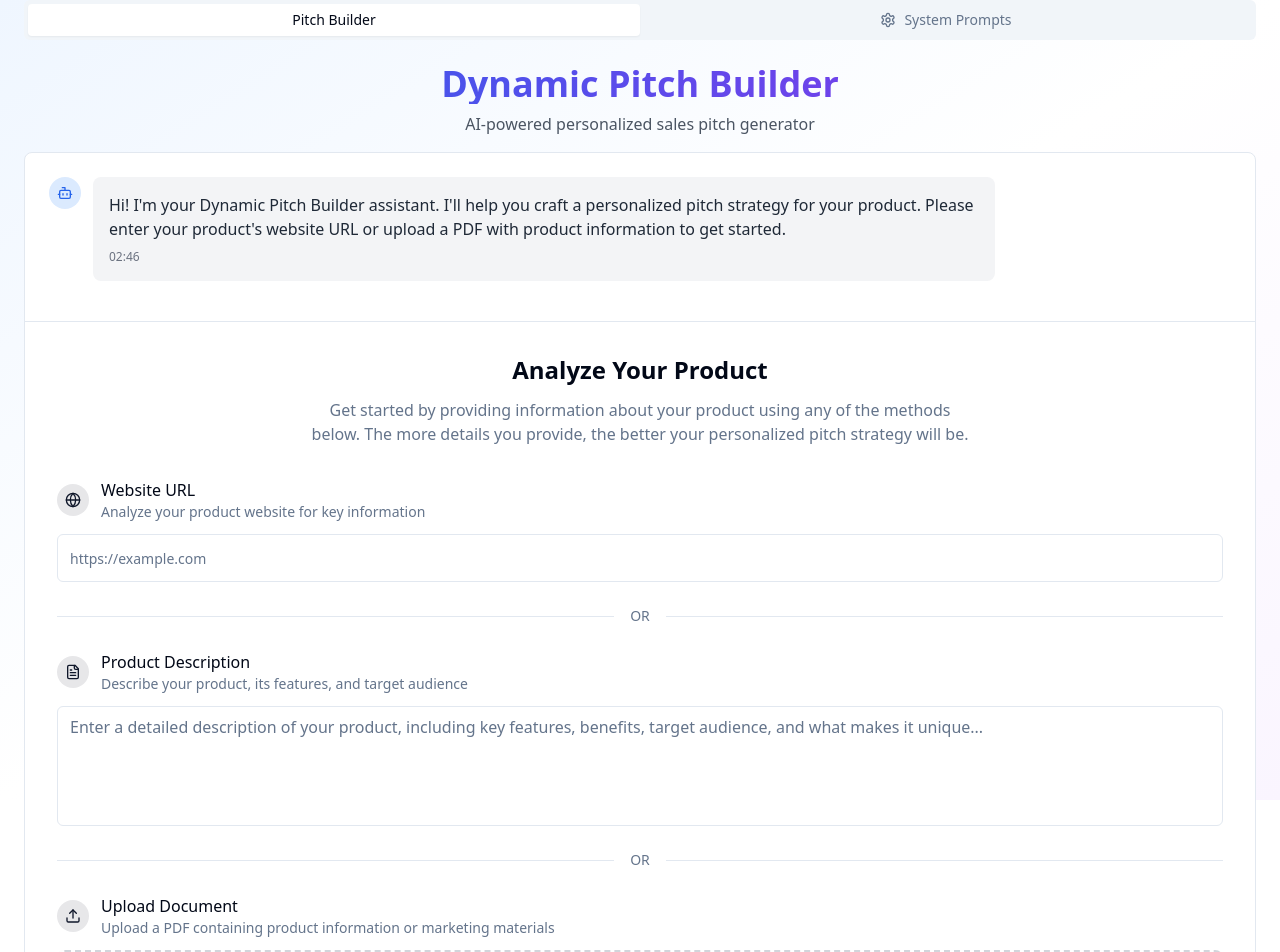
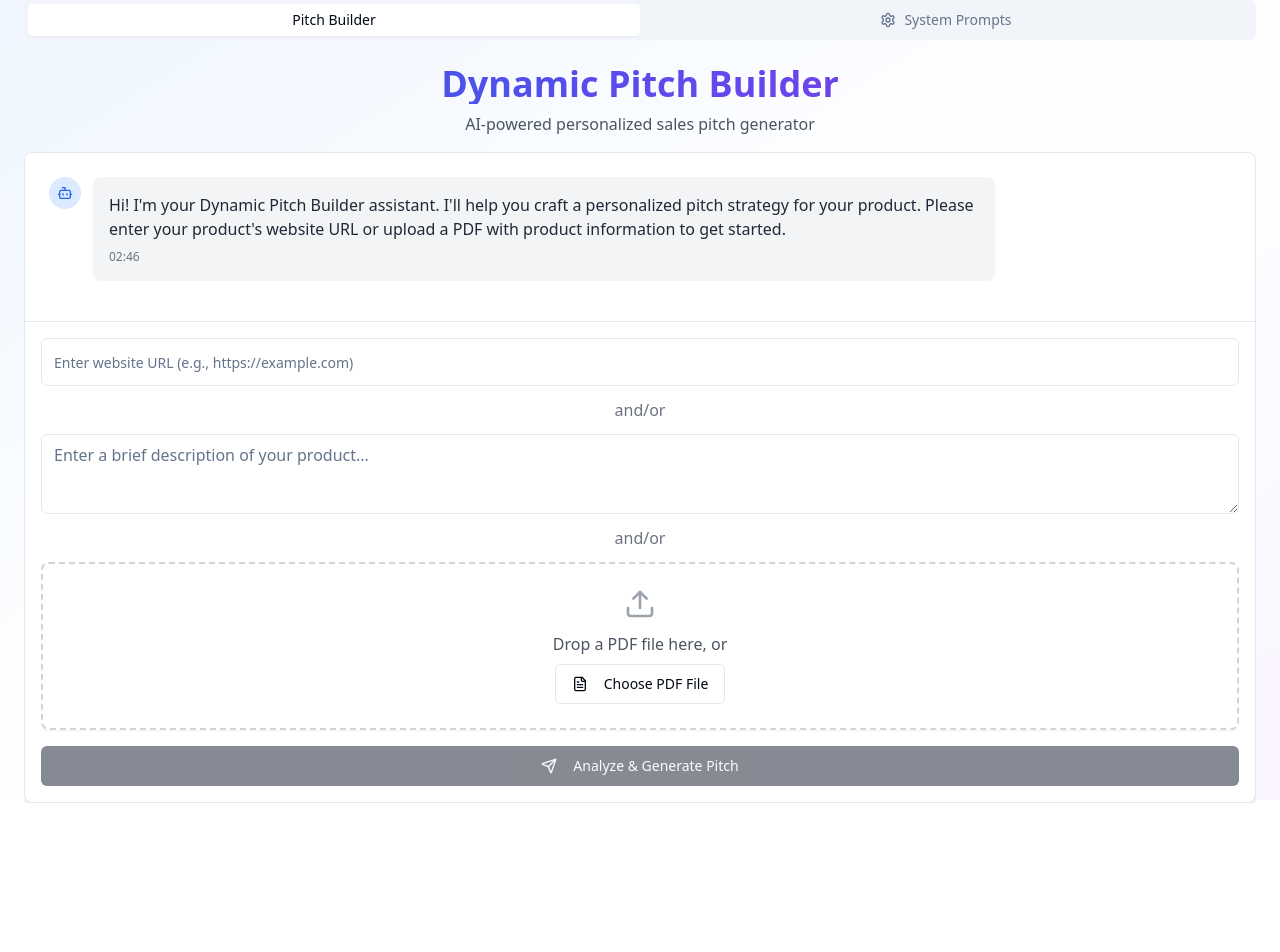
Before and after one commit to adahegh/dynamic-pitch-builder, a React (Vite) app: page / in a window 1280 px wide. Shown: the top 952 px of the page. After the commit the page ends 803 px from the top, so only its background shows below. Built offline with nearby package versions, Linux system fonts and the light colour scheme.

Commit message:
Reverted to commit 5c5c6f2341b8bb057f459ec860876120fb13c8b7

```diff
--- a/src/components/PitchBuilder.tsx
+++ b/src/components/PitchBuilder.tsx
@@ -7,7 +7,6 @@ import { Input } from "@/components/ui/input";
 import { Textarea } from "@/components/ui/textarea";
 import { Card } from "@/components/ui/card";
 import { Badge } from "@/components/ui/badge";
-import { Label } from "@/components/ui/label";
 import { Tabs, TabsContent, TabsList, TabsTrigger } from "@/components/ui/tabs";
 import { ChatMessage } from "./ChatMessage";
 import { FileUpload } from "./FileUpload";
@@ -1869,80 +1868,38 @@ Generated by Dynamic Pitch Builder
             </div>
 
             {step === 'input' && (
-              <div className="border-t bg-background">
-                <div className="p-8 space-y-8">
-                  {/* Header Section */}
-                  <div className="text-center space-y-3">
-                    <h2 className="text-2xl font-bold text-foreground">Analyze Your Product</h2>
-                    <p className="text-muted-foreground text-base max-w-2xl mx-auto">
-                      Get started by providing information about your product using any of the methods below.
-                      The more details you provide, the better your personalized pitch strategy will be.
-                    </p>
-                  </div>
-
-                  {/* Input Methods */}
-                  <div className="space-y-6">
-                    {/* Website URL Section */}
+              <div className="border-t p-4">
+                <div className="space-y-4">
                   <div className="space-y-3">
-                      <div className="flex items-center gap-3">
-                        <div className="flex items-center justify-center w-8 h-8 rounded-full bg-primary/10">
-                          <Globe className="w-4 h-4 text-primary" />
-                        </div>
-                        <div>
-                          <Label className="text-base font-medium text-foreground">Website URL</Label>
-                          <p className="text-sm text-muted-foreground">Analyze your product website for key information</p>
-                        </div>
-                      </div>
-                      <div className="space-y-2">
+                    <div className="flex gap-2">
                       <Input
-                          type="text"
-                          placeholder="https://example.com"
+                        placeholder="Enter website URL (e.g., https://example.com)"
                         value={userInput}
                         onChange={(e) => {
                           setUserInput(e.target.value);
                           updatePromptStrength(e.target.value, 'website', 'website');
                         }}
                         onKeyPress={(e) => e.key === 'Enter' && handleSubmit()}
-                          className="h-12 text-base"
-                        />
+                        className="w-full h-12 text-base"
+                      />
+                    </div>
                     {userInput.trim() && (
                       <div className="flex justify-end">
                         <PromptStrengthIndicator strength={promptStrengths['website'] || 0} fieldKey="website" />
                       </div>
                     )}
-                      </div>
-                    </div>
-
-                    {/* Divider */}
-                    <div className="relative">
-                      <div className="absolute inset-0 flex items-center">
-                        <div className="w-full border-t border-border"></div>
-                      </div>
-                      <div className="relative flex justify-center text-sm">
-                        <span className="bg-background px-4 text-muted-foreground font-medium">OR</span>
-                      </div>
-                    </div>
-
-                    {/* Product Description Section */}
-                    <div className="space-y-3">
-                      <div className="flex items-center gap-3">
-                        <div className="flex items-center justify-center w-8 h-8 rounded-full bg-primary/10">
-                          <FileText className="w-4 h-4 text-primary" />
-                        </div>
-                        <div>
-                          <Label className="text-base font-medium text-foreground">Product Description</Label>
-                          <p className="text-sm text-muted-foreground">Describe your product, its features, and target audience</p>
-                        </div>
-                      </div>
+
+                    <div className="text-center text-gray-500">and/or</div>
+
                     <div className="space-y-2">
                       <Textarea
-                          placeholder="Enter a detailed description of your product, including key features, benefits, target audience, and what makes it unique..."
+                        placeholder="Enter a brief description of your product..."
                         value={productDescription}
                         onChange={(e) => {
                           setProductDescription(e.target.value);
                           updatePromptStrength(e.target.value, 'description', 'description');
                         }}
-                          className="min-h-[120px] text-base resize-none"
+                        className="w-full min-h-[80px] text-base"
                       />
                       {productDescription.trim() && (
                         <div className="flex justify-end">
@@ -1950,53 +1907,27 @@ Generated by Dynamic Pitch Builder
                         </div>
                       )}
                     </div>
-                    </div>
-
-                    {/* Divider */}
-                    <div className="relative">
-                      <div className="absolute inset-0 flex items-center">
-                        <div className="w-full border-t border-border"></div>
-                      </div>
-                      <div className="relative flex justify-center text-sm">
-                        <span className="bg-background px-4 text-muted-foreground font-medium">OR</span>
-                      </div>
-                    </div>
-
-                    {/* File Upload Section */}
-                    <div className="space-y-3">
-                      <div className="flex items-center gap-3">
-                        <div className="flex items-center justify-center w-8 h-8 rounded-full bg-primary/10">
-                          <Upload className="w-4 h-4 text-primary" />
-                        </div>
-                        <div>
-                          <Label className="text-base font-medium text-foreground">Upload Document</Label>
-                          <p className="text-sm text-muted-foreground">Upload a PDF containing product information or marketing materials</p>
-                        </div>
-                      </div>
-                      <div className="space-y-2">
+
+                    <div className="text-center text-gray-500">and/or</div>
+
                     <FileUpload onFileUpload={handleFileUpload} />
+
                     {uploadedFile && (
-                          <div className="flex items-center gap-2 text-sm text-muted-foreground bg-muted p-3 rounded-lg">
-                            <FileText className="w-4 h-4" />
-                            <span>Selected: {uploadedFile.name}</span>
-                          </div>
-                        )}
-                      </div>
-                    </div>
-
-                    {/* Submit Button */}
-                    <div className="pt-4">
+                      <div className="text-sm text-gray-600 bg-gray-50 p-2 rounded">
+                        <FileText className="w-4 h-4 inline mr-2" />
+                        Selected: {uploadedFile.name}
+                      </div>
+                    )}
+                  </div>
+
                   <Button
                     onClick={handleSubmit}
                     disabled={!userInput.trim() && !uploadedFile && !productDescription.trim()}
-                        className="w-full h-12 text-base font-medium"
-                        size="lg"
+                    className="w-full"
                   >
                     <Send className="w-4 h-4 mr-2" />
-                        Analyze & Generate Pitch Strategy
-                      </Button>
-                    </div>
-                  </div>
+                    Analyze & Generate Pitch
+                  </Button>
                 </div>
               </div>
             )}
```
Lines whose indentation alone changed are shown as unchanged.
